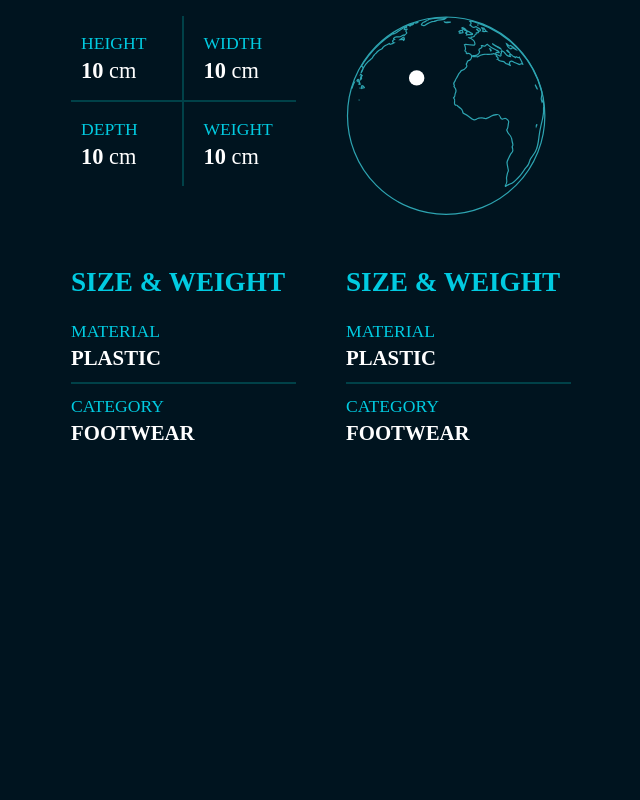
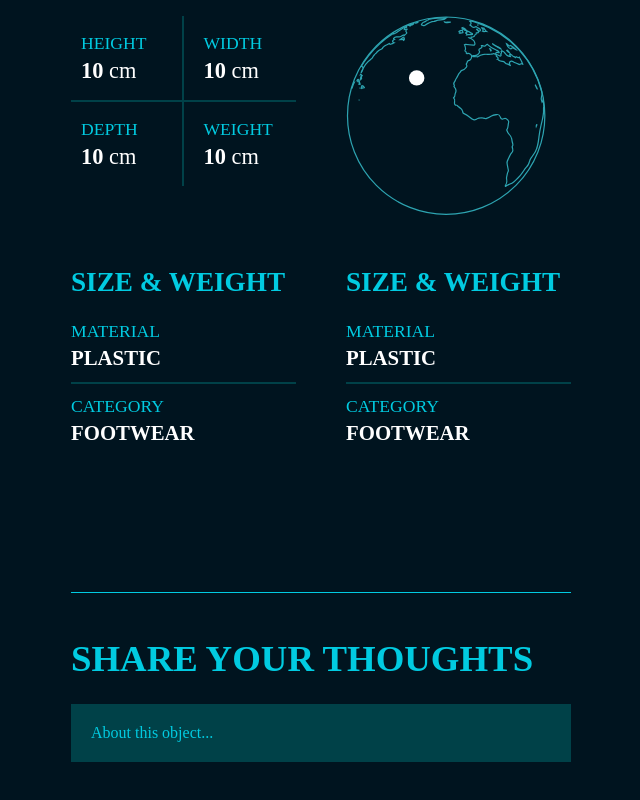
Before and after one commit to teunism/teunis-site, a React app: page /items/doll-head in a window 1280 px wide. Shown: the part 796-1596 px from the top of the page, without its empty margins (619-1259 px from the left). Before the commit the page ends 1308 px from the top, so only its background shows below. Built offline with nearby package versions, Linux system fonts and the light colour scheme; a web font is replaced by a local one.

Commit message:
Add start of comment field

```diff
--- /dev/null
+++ b/src/components/Molecules/CommentSection/CommentSection.js
@@ -0,0 +1,28 @@
+import React from "react";
+
+import PinIcon from "../../../img/pin.svg";
+
+import "./CommentSection.scss";
+
+const CommentSection = (e) => {
+    const resizeTextArea = (e) => {
+        e.target.style.height = "auto";
+        e.target.style.height = e.target.scrollHeight + "px";
+    };
+
+    return (
+        <section className="comment-section">
+            <h2 className="comment-section__title">Share your thoughts</h2>
+            <textarea
+                className="comment-section__comment-field"
+                name=""
+                id=""
+                rows="1"
+                placeholder="About this object..."
+                onChange={(e) => resizeTextArea(e)}
+            ></textarea>
+        </section>
+    );
+};
+
+export default CommentSection;
--- /dev/null
+++ b/src/components/Molecules/CommentSection/CommentSection.scss
@@ -0,0 +1,34 @@
+@import "../../../styles/global.scss";
+
+.comment-section {
+    @include constrain(small-medium);
+    border-top: 1px solid $blue;
+    padding-top: gap(5);
+}
+
+.comment-section__title {
+    @include heading-medium;
+    font-weight: 800;
+    margin-bottom: gap(4);
+}
+
+.comment-section__comment-field {
+    display: block;
+    overflow: hidden;
+    resize: none;
+    width: 100%;
+    padding: gap(3);
+    background-color: $blue-dark;
+    color: $white;
+    font-family: proxima-nova;
+    font-size: 1rem;
+    border: none;
+    outline: none;
+}
+.comment-section__comment-field:focus {
+    outline: 1px solid $blue;
+}
+
+::placeholder {
+    color: $blue;
+}
--- a/src/components/Molecules/ItemInfo/ItemInfo.scss
+++ b/src/components/Molecules/ItemInfo/ItemInfo.scss
@@ -2,6 +2,7 @@
 
 .item-info {
     @include constrain(small-medium);
+    margin-bottom: gap(9);
 }
 .item-info__title {
     @include heading-medium;
--- a/src/components/Templates/ItemDetailTemplate/ItemDetailTemplate.js
+++ b/src/components/Templates/ItemDetailTemplate/ItemDetailTemplate.js
@@ -5,6 +5,7 @@ import { itemsData } from "../../../data/itemsData";
 
 import ItemInfo from "../../Molecules/ItemInfo/ItemInfo";
 import PinnedComment from "../../Molecules/PinnedComment/PinnedComment";
+import CommentSection from "../../Molecules/CommentSection/CommentSection";
 
 import "./ItemDetailTemplate.scss";
 
@@ -37,6 +38,8 @@ const ItemDetailTemplate = () => {
                 <PinnedComment />
 
                 <ItemInfo />
+
+                <CommentSection />
             </section>
         </div>
     );
```
